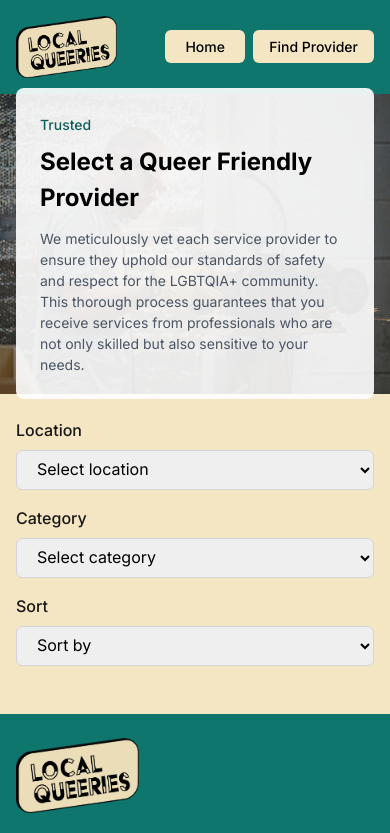
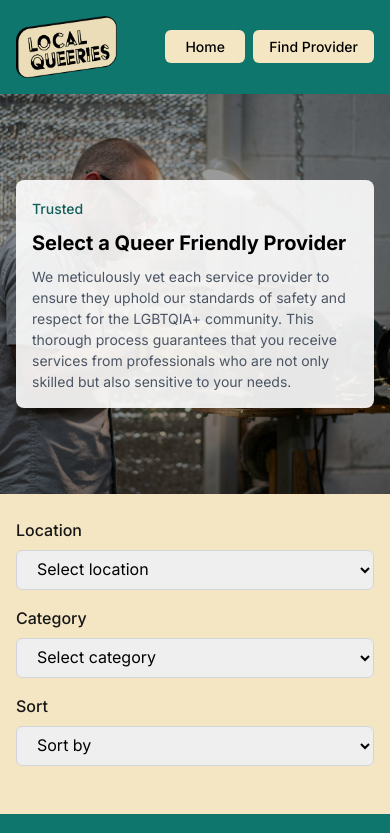
Before and after one commit to bravemayhem/localqueeries, a Next.js app: page /find-provider in a window 390 px wide. Shown: the top 833 px of the page. Built offline with nearby package versions, Linux system fonts and the light colour scheme.

Commit message:
Improve mobile rendering of the select a friendly provider box so that it maintains its deminsions on mobile while not going beyond the size of the photograph behind it.

```diff
--- a/src/app/find-provider/page.tsx
+++ b/src/app/find-provider/page.tsx
@@ -4,7 +4,7 @@ import Image from 'next/image';
 export default function FindProvider() {
   return (
     <div>
-      <div className="relative h-[300px] w-full">
+      <div className="relative h-[400px] sm:h-[350px] w-full">
         <div className="absolute inset-0">
           <Image
             src="/images/manworking.jpg"
@@ -17,9 +17,9 @@ export default function FindProvider() {
           <div className="absolute inset-0 bg-black/40" />
         </div>
         <div className="relative z-10 max-w-6xl mx-auto px-4 h-full flex items-center">
-          <div className="bg-white/90 p-6 sm:p-8 rounded-lg max-w-xl">
+          <div className="bg-white/90 p-4 sm:p-6 md:p-8 rounded-lg max-w-xl">
             <span className="text-sm font-medium text-primary-main">Trusted</span>
-            <h1 className="text-2xl sm:text-3xl font-bold mt-2 mb-3 sm:mb-4">
+            <h1 className="text-xl sm:text-2xl md:text-3xl font-bold mt-2 mb-2 sm:mb-3">
               Select a Queer Friendly Provider
             </h1>
             <p className="text-sm sm:text-base text-text-secondary">
```
